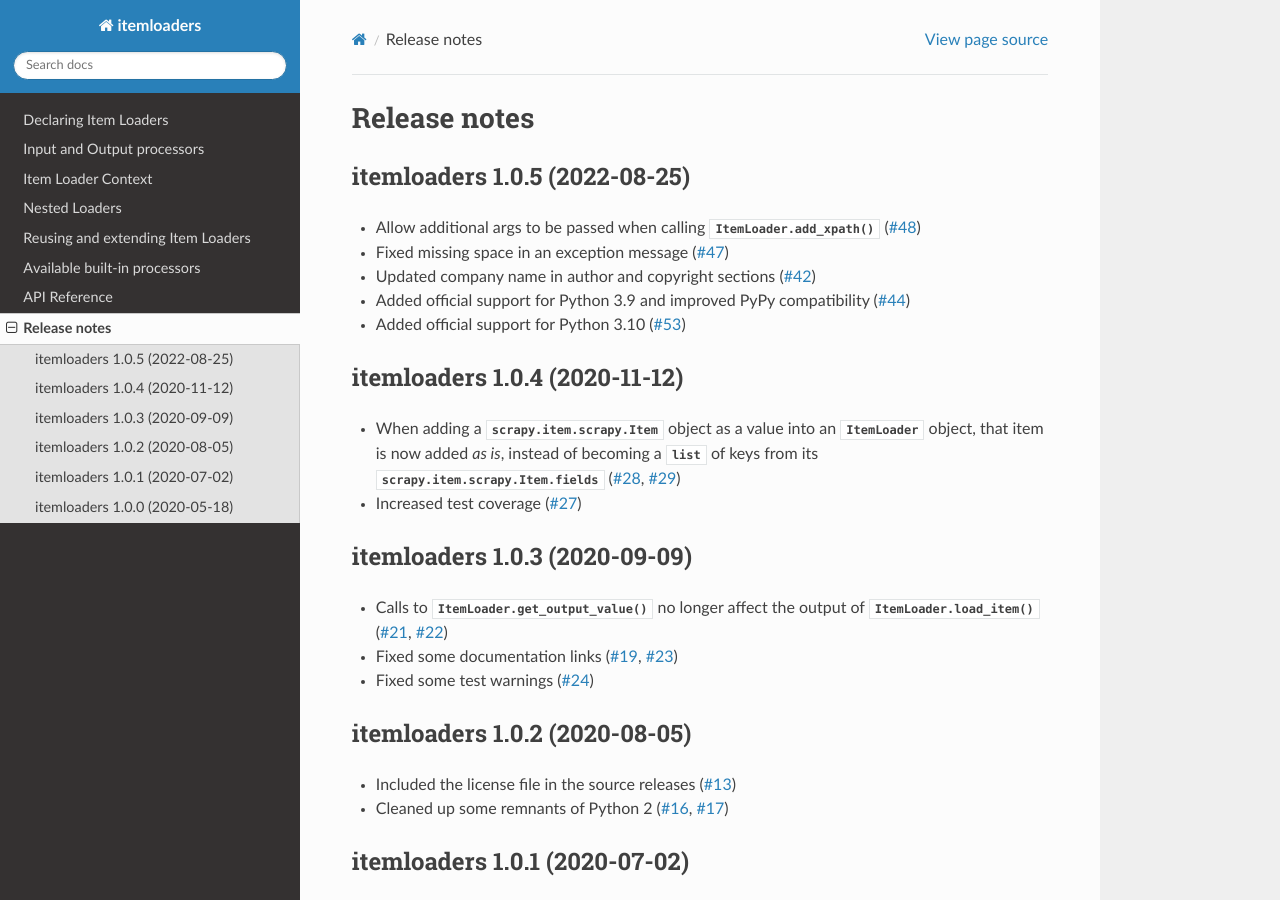
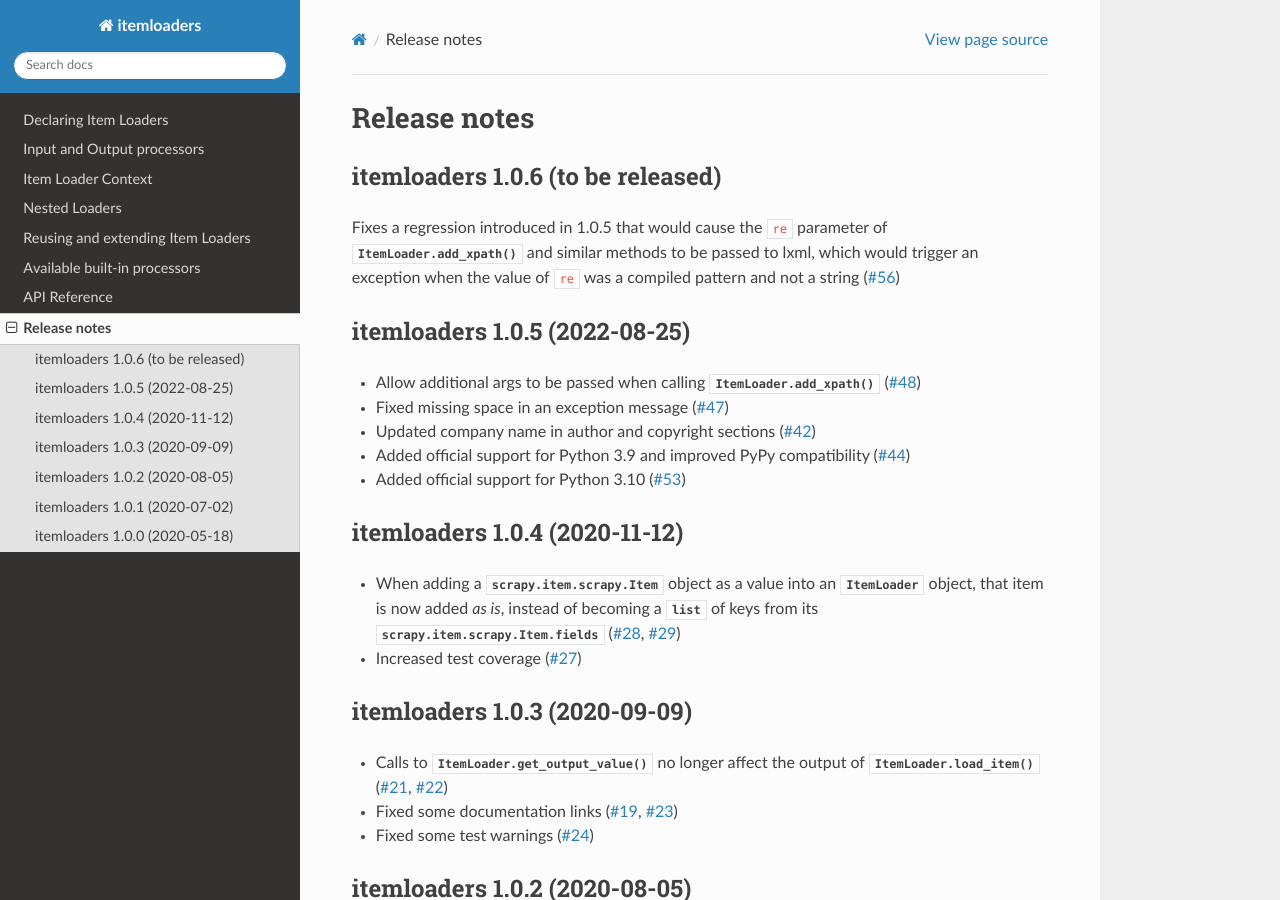
Before and after one commit to scrapy/itemloaders, a Sphinx documentation site: the page built from docs/release-notes.rst, in a window 1280 px wide and 900 px high. Built offline with Sphinx 7.4.7 and the Read the Docs theme 2.0.0, drawn with Linux system fonts in a browser that asks for light colours.

Commit message:
Release notes for 1.0.6 (#58)

```diff
--- a/docs/release-notes.rst
+++ b/docs/release-notes.rst
@@ -4,6 +4,16 @@
 
 Release notes
 =============
+
+.. _release-1.0.6:
+
+itemloaders 1.0.6 (to be released)
+----------------------------------
+
+Fixes a regression introduced in 1.0.5 that would cause the ``re`` parameter of
+:meth:`ItemLoader.add_xpath` and similar methods to be passed to lxml, which
+would trigger an exception when the value of ``re`` was a compiled pattern and
+not a string (:gh:`56`)
 
 .. _release-1.0.5:
 
```
